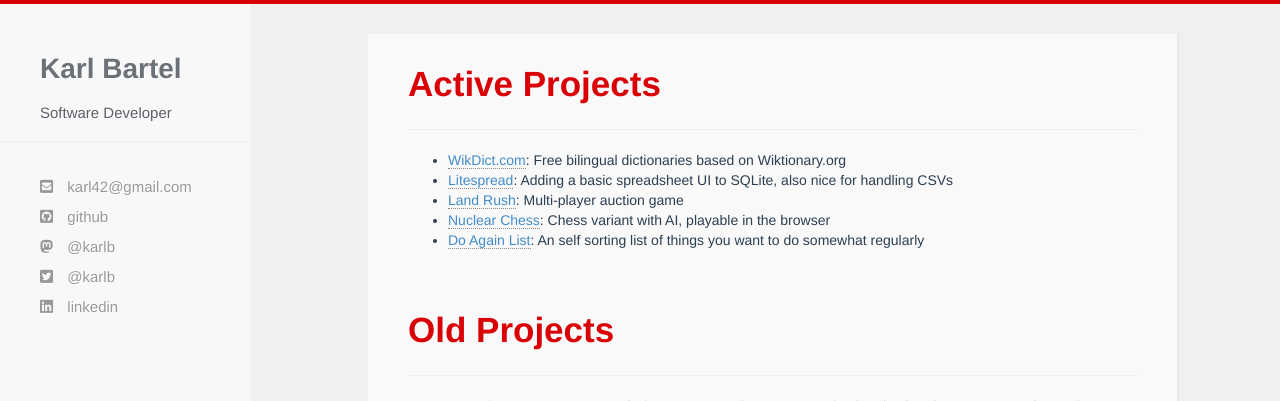
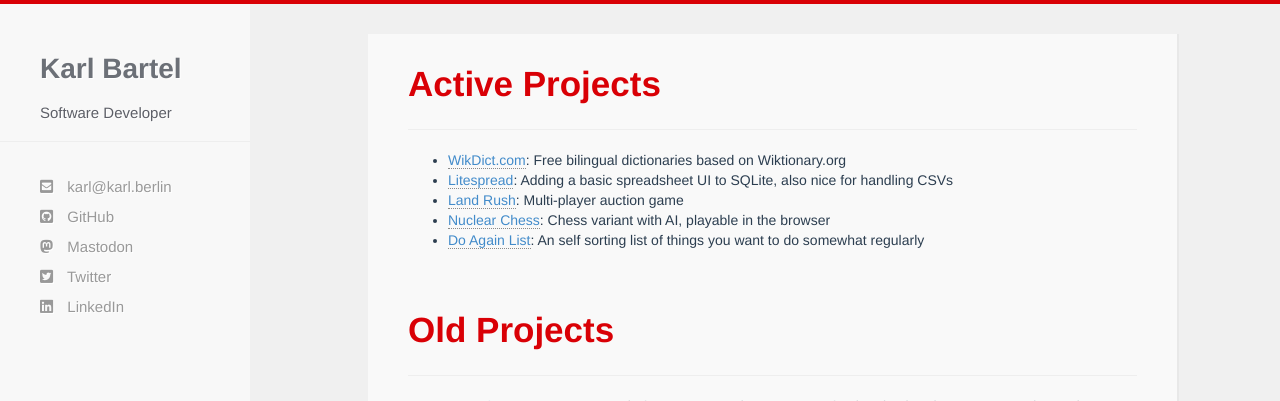
Before and after one commit to karlb/karlb.github.io, a Jekyll site: the page built from index.html, in a window 1280 px wide. Shown: the top 401 px of the page. Built offline with Jekyll 4.4.1, drawn with Linux system fonts in a browser that asks for light colours; nearby versions of some CDN libraries.

Commit message:
Improve sidebar

```diff
--- a/_includes/header.html
+++ b/_includes/header.html
@@ -54,11 +54,11 @@
 					<li><a href="{{ site.baseurl }}/about.html">About</a></li-->
 					<hr />
 					<div id="social-wrapper">
-						<li> <a href="mailto:karl@karl.berlin" rel="me"><i class="fas fa-envelope-square"></i> karl42@gmail.com</a></li>
-						<li> <a href="https://github.com/karlb" rel="me"><i class="fab fa-github-square"></i> github</a> </li>
-						<li> <a href="https://fosstodon.org/@karlb" rel="me"><i class="fab fa-mastodon"></i> @karlb</a></li>
-						<li> <a href="https://twitter.com/karlb" rel="me"><i class="fab fa-twitter-square"></i> @karlb</a></li>
-						<li> <a href="https://www.linkedin.com/pub/karl-bartel/a/a3a/6b7" rel="me"><i class="fab fa-linkedin"></i> linkedin</a> </li>
+						<li> <a href="mailto:karl@karl.berlin" rel="me"><i class="fas fa-envelope-square"></i> karl@karl.berlin</a></li>
+						<li> <a href="https://github.com/karlb" rel="me"><i class="fab fa-github-square"></i> GitHub</a> </li>
+						<li> <a href="https://fosstodon.org/@karlb" rel="me"><i class="fab fa-mastodon"></i> Mastodon</a></li>
+						<li> <a href="https://twitter.com/karlb" rel="me"><i class="fab fa-twitter-square"></i> Twitter</a></li>
+						<li> <a href="https://www.linkedin.com/pub/karl-bartel/a/a3a/6b7" rel="me"><i class="fab fa-linkedin"></i> LinkedIn</a> </li>
 					</div>
 				</ul>
 			</div>
```
